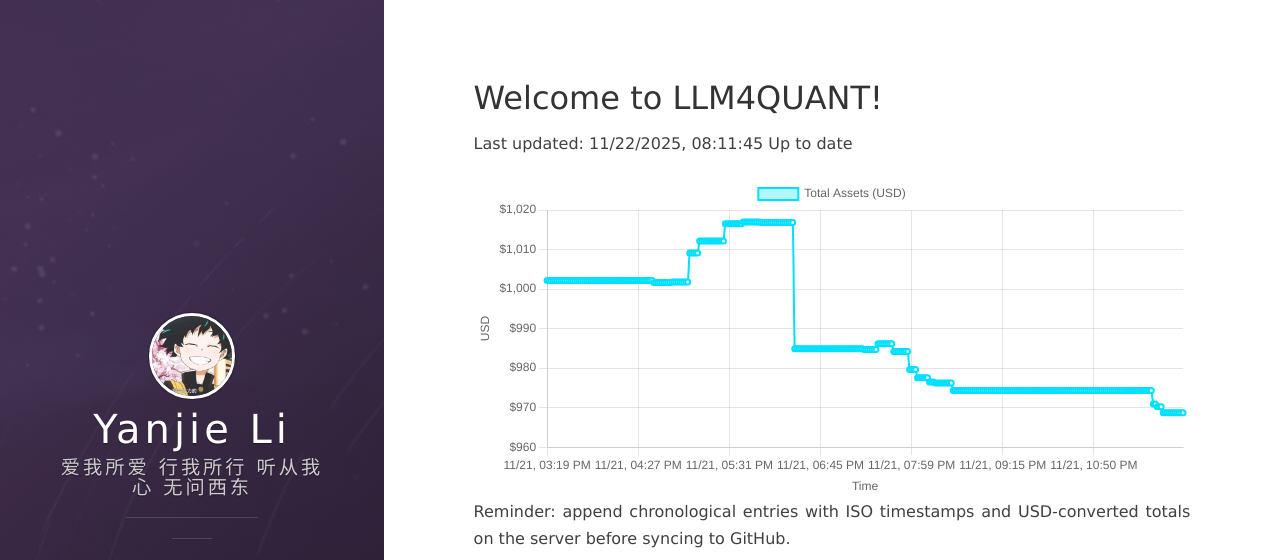
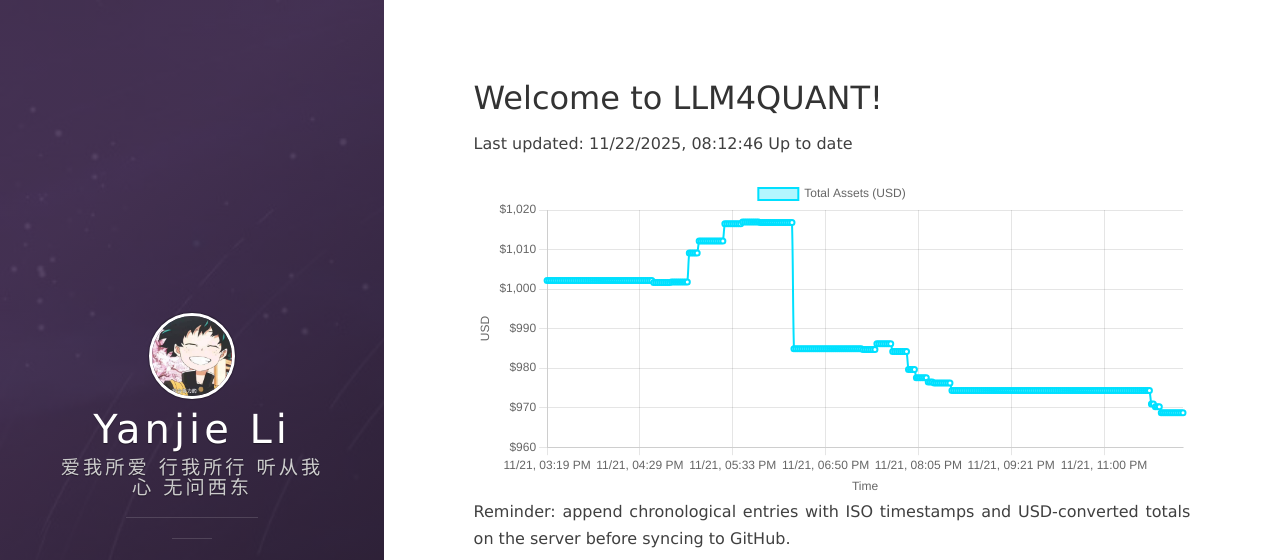
Before and after one commit to leeyegy/leeyegy.github.io, a Jekyll site: the page built from live-trading.html, in a window 1280 px wide and 1081 px high. Shown: the top 560 px of the window. Built offline with Jekyll 4.4.1, drawn with Linux system fonts in a browser that asks for light colours; nearby versions of some CDN libraries.

Commit message:
AccountMonitor: update balance history 2025-11-22T16:12:46+08:00

```diff
--- a/assets/data/binance/balance-history.json
+++ b/assets/data/binance/balance-history.json
@@ -1,5 +1,5 @@
 {
-  "generatedAt": "2025-11-22T16:11:45+08:00",
+  "generatedAt": "2025-11-22T16:12:46+08:00",
   "asset": "total_usd_value",
   "history": [
     {
@@ -1289,6 +1289,10 @@
     {
       "timestamp": "2025-11-22T16:11:45+08:00",
       "totalUsd": 968.69074819
+    },
+    {
+      "timestamp": "2025-11-22T16:12:46+08:00",
+      "totalUsd": 968.69074819
     }
   ]
 }
```
